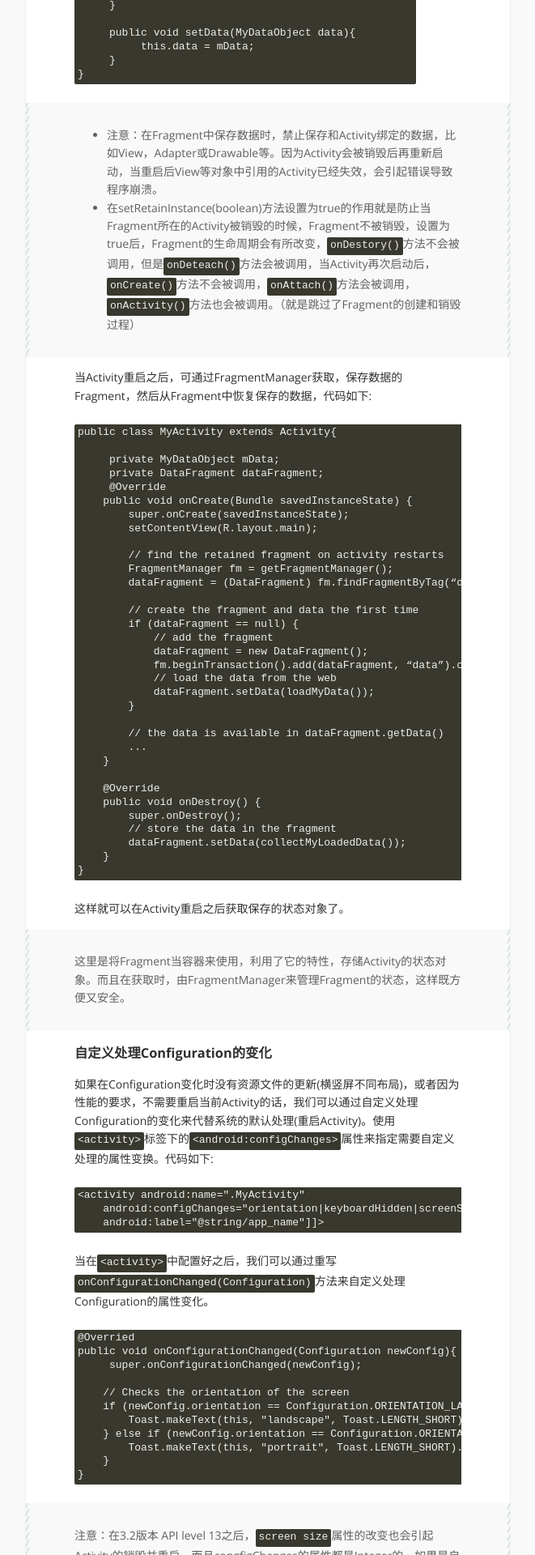
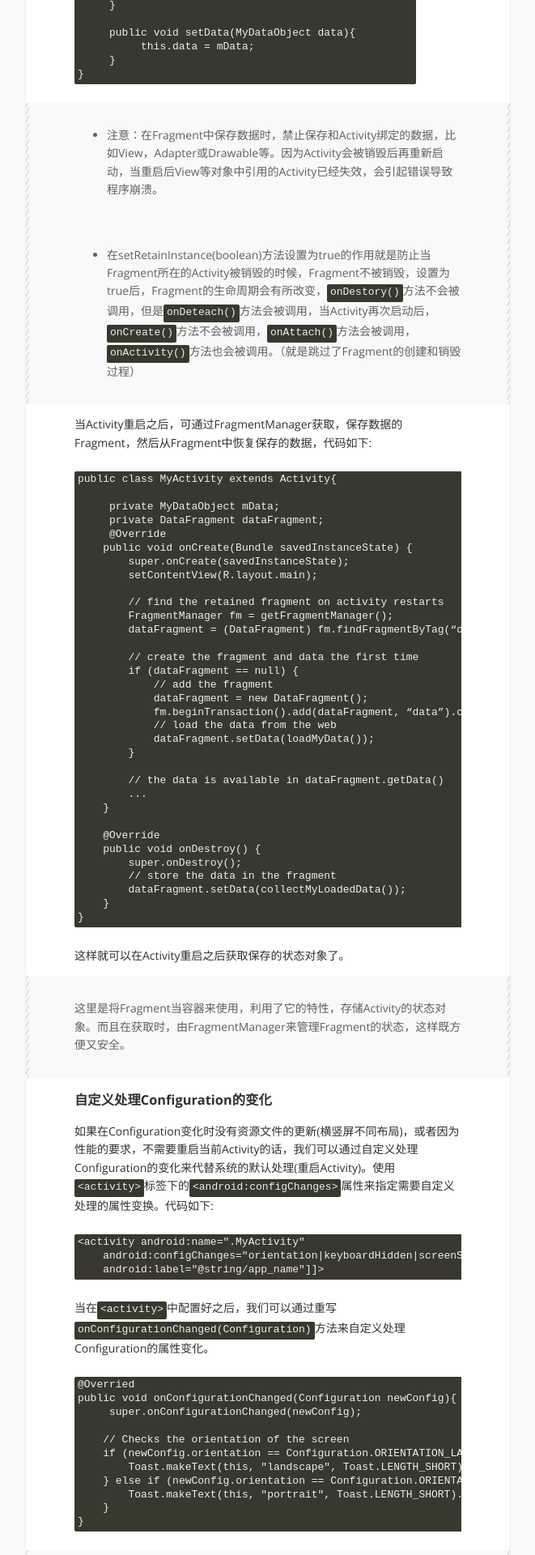
Before and after one commit to TedYin/tedyin.github.io, a Jekyll site: the page built from _posts/2014-09-21-handling-congfig-change.md, in a window 1280 px wide. Shown: the part 1613-3533 px from the top of the page at 81% size, without its empty margins (309-970 px from the left). Built offline with Jekyll 4.4.1, drawn with Linux system fonts in a browser that asks for light colours; Markdown is read by kramdown in place of the engine named in the settings; comment, search, counter and statistics services are not loaded.

```diff
--- a/_posts/2014-09-21-handling-congfig-change.md
+++ b/_posts/2014-09-21-handling-congfig-change.md
@@ -53,7 +53,9 @@ public class DataFragment extends Framgent{
 {% endhighlight %}
 
 > + 注意：在Fragment中保存数据时，禁止保存和Activity绑定的数据，比如View，Adapter或Drawable等。因为Activity会被销毁后再重新启动，当重启后View等对象中引用的Activity已经失效，会引起错误导致程序崩溃。
- + 在setRetainInstance(boolean)方法设置为true的作用就是防止当Fragment所在的Activity被销毁的时候，Fragment不被销毁，设置为true后，Fragment的生命周期会有所改变，`onDestory()`方法不会被调用，但是`onDeteach()`方法会被调用，当Activity再次启动后，`onCreate()`方法不会被调用，`onAttach()`方法会被调用，`onActivity()`方法也会被调用。（就是跳过了Fragment的创建和销毁过程）
+
+
+> + 在setRetainInstance(boolean)方法设置为true的作用就是防止当Fragment所在的Activity被销毁的时候，Fragment不被销毁，设置为true后，Fragment的生命周期会有所改变，`onDestory()`方法不会被调用，但是`onDeteach()`方法会被调用，当Activity再次启动后，`onCreate()`方法不会被调用，`onAttach()`方法会被调用，`onActivity()`方法也会被调用。（就是跳过了Fragment的创建和销毁过程）
 
 当Activity重启之后，可通过FragmentManager获取，保存数据的Fragment，然后从Fragment中恢复保存的数据，代码如下:
 
```
